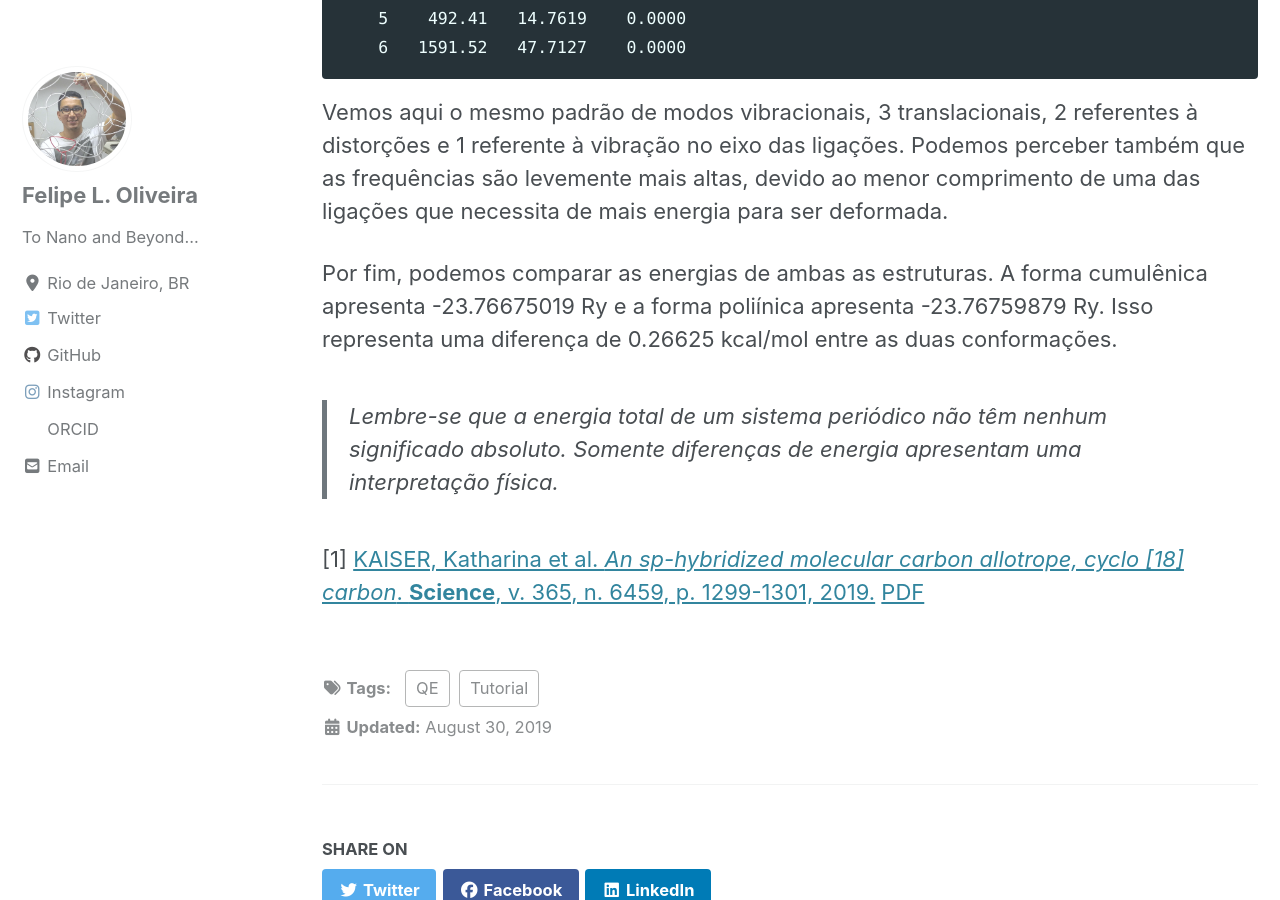
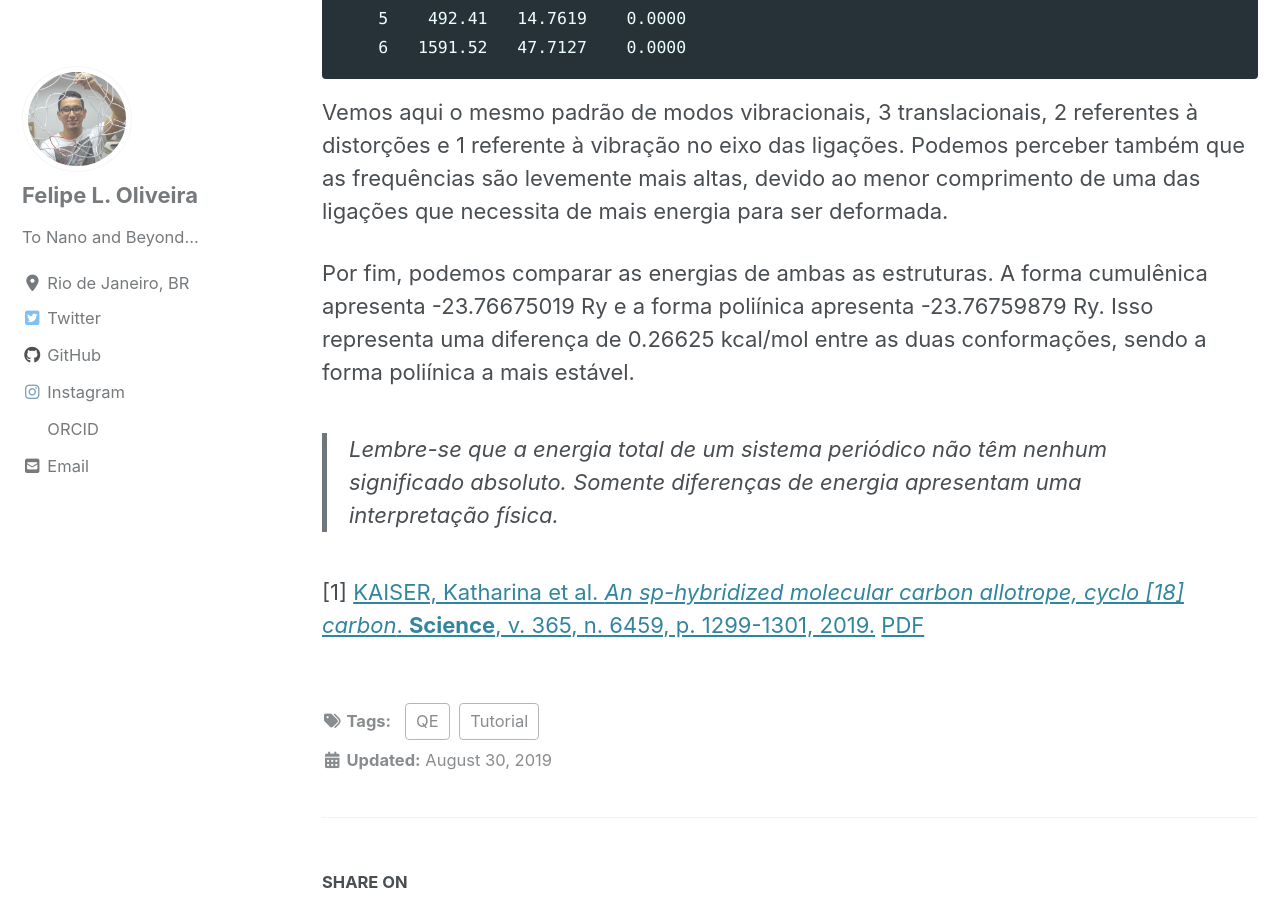
Before and after one commit to lipelopesoliveira/lipelopesoliveira.github.io, a Jekyll site: the page built from _posts/Tutorial_QE/2019-09-28-cap2-4.md, in a window 1280 px wide and 900 px high, scrolled down 7363 px. Built offline with Jekyll 4.4.1, drawn with Linux system fonts in a browser that asks for light colours; cached includes are drawn as plain includes; nearby versions of some CDN libraries; formulas are drawn with MathJax 3.

Commit message:
Update 2019-09-28-cap2-4.md

```diff
--- a/_posts/Tutorial_QE/2019-09-28-cap2-4.md
+++ b/_posts/Tutorial_QE/2019-09-28-cap2-4.md
@@ -185,7 +185,7 @@ Obtemos agora $$z$$ = 2.56246 Å e dois tipos de ligação, uma com 1.25851 Å e
 
 Vemos aqui o mesmo padrão de modos vibracionais, 3 translacionais, 2 referentes à distorções e 1 referente à vibração no eixo das ligações. Podemos perceber também que as frequências são levemente mais altas, devido ao menor comprimento de uma das ligações que necessita de mais energia para ser deformada.
 
-Por fim, podemos comparar as energias de ambas as estruturas. A forma cumulênica apresenta -23.76675019 Ry e a forma poliínica apresenta -23.76759879 Ry. Isso representa uma diferença de 0.26625 kcal/mol entre as duas conformações.
+Por fim, podemos comparar as energias de ambas as estruturas. A forma cumulênica apresenta -23.76675019 Ry e a forma poliínica apresenta -23.76759879 Ry. Isso representa uma diferença de 0.26625 kcal/mol entre as duas conformações, sendo a forma poliínica a mais estável.
 
 > Lembre-se que a energia total de um sistema periódico não têm nenhum significado absoluto. Somente diferenças de energia apresentam uma interpretação física.
 
```
